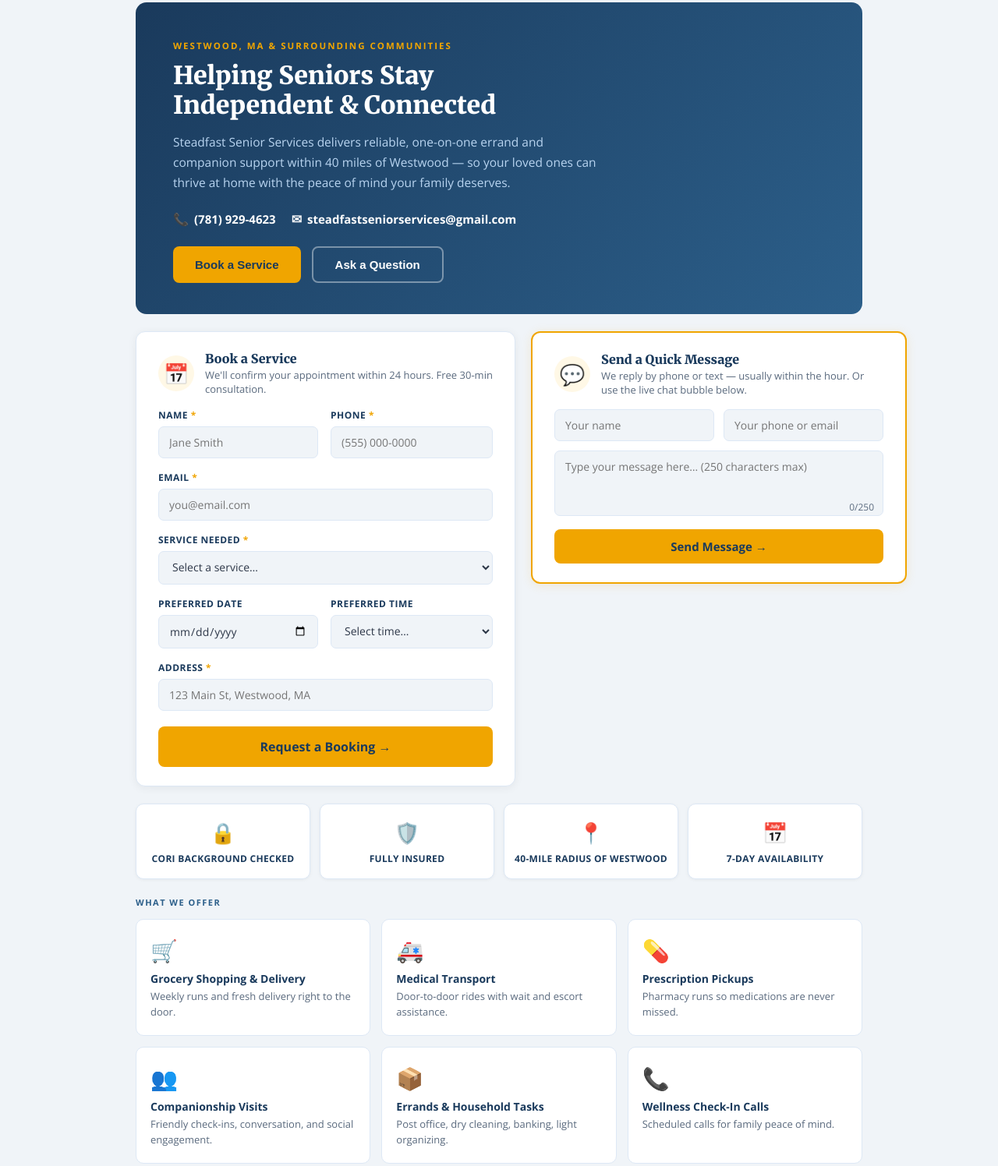
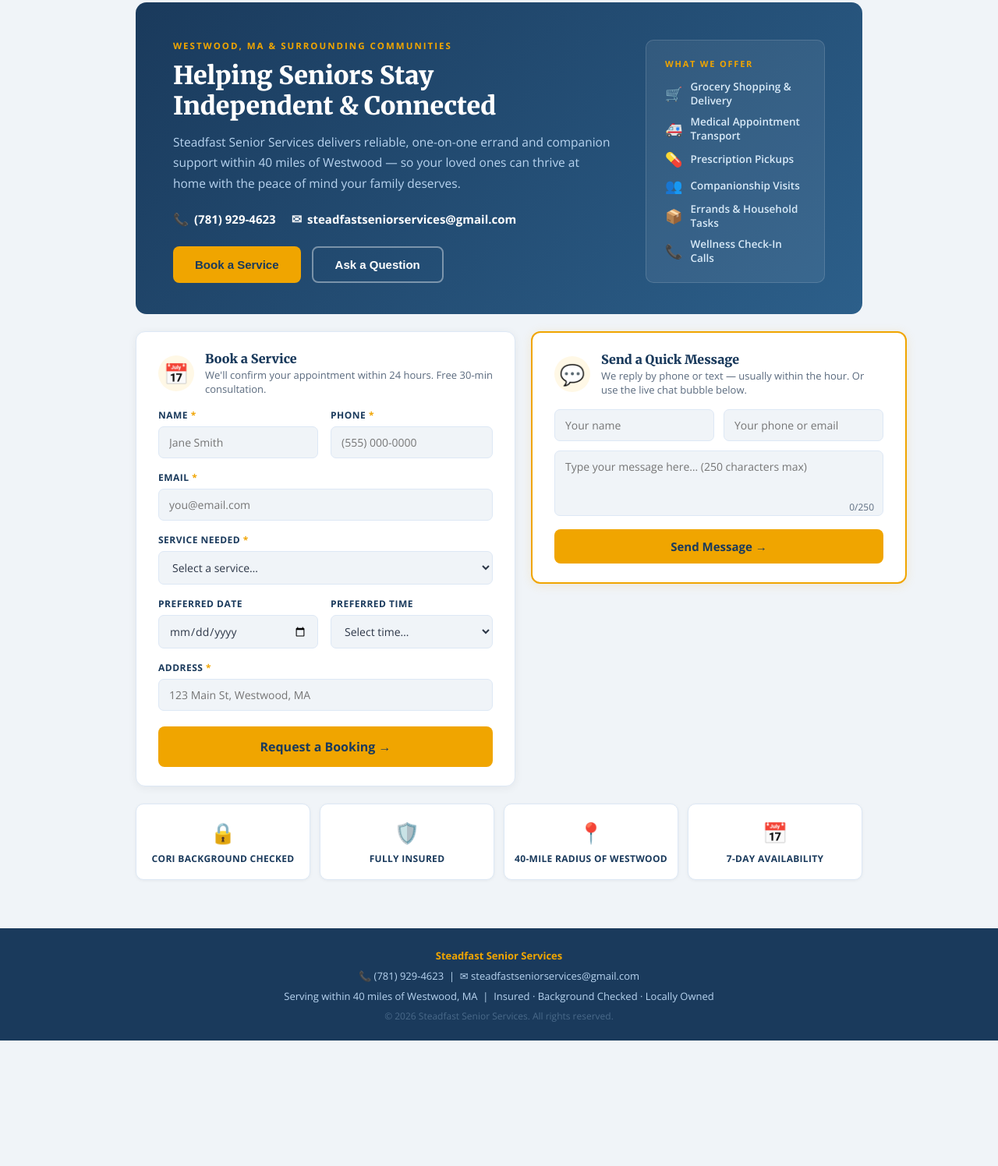
Before and after one commit to steadfast-services/errands, a plain HTML site: page index.html in a window 1280 px wide. Shown: the part 101-1597 px from the top of the page at 78% size. After the commit the page ends 1436 px from the top, so only its background shows below. Drawn offline with nearby package versions, Linux system fonts and the light colour scheme.

Commit message:
Move 'What We Offer' into hero panel right column
Add two-column layout to hero: left keeps headline/contact/CTAs, right shows services as icon+label bullet list in a frosted panel. Remove service preview card grid below booking panels.

Co-Authored-By: Claude Sonnet 4.6 <noreply@anthropic.com>

```diff
--- a/index.html
+++ b/index.html
@@ -111,6 +111,50 @@
       padding: 48px 48px 40px;
       color: white;
       margin-bottom: 22px;
+      display: flex;
+      gap: 40px;
+      align-items: center;
+    }
+
+    .hero-left { flex: 1 1 0; min-width: 0; }
+
+    .hero-right {
+      flex: 0 0 230px;
+      background: rgba(255,255,255,0.07);
+      border: 1px solid rgba(255,255,255,0.14);
+      border-radius: 10px;
+      padding: 22px 24px;
+    }
+
+    .hero-right-title {
+      font-size: 11px;
+      font-weight: 700;
+      text-transform: uppercase;
+      letter-spacing: 1.8px;
+      color: var(--gold);
+      margin-bottom: 14px;
+    }
+
+    .hero-services-list {
+      list-style: none;
+      display: flex;
+      flex-direction: column;
+      gap: 10px;
+    }
+
+    .hero-services-list li {
+      display: flex;
+      align-items: center;
+      gap: 10px;
+      font-size: 13.5px;
+      color: #d8eaf8;
+      font-weight: 600;
+      line-height: 1.3;
+    }
+
+    .hero-services-list li .hs-icon {
+      font-size: 18px;
+      flex-shrink: 0;
     }
 
     .eyebrow {
@@ -134,7 +178,6 @@
       font-size: 15.5px;
       color: #b8d4f0;
       line-height: 1.7;
-      max-width: 560px;
       margin-bottom: 22px;
     }
 
@@ -655,8 +698,9 @@
 
       main { padding: 24px 16px; }
 
-      .hero { padding: 32px 22px 28px; }
+      .hero { padding: 32px 22px 28px; flex-direction: column; }
       .hero h1 { font-size: 24px; }
+      .hero-right { flex: none; width: 100%; }
 
       .home-panels { grid-template-columns: 1fr; }
       .qm-fields { grid-template-columns: 1fr; }
@@ -693,6 +737,7 @@
   <section class="section active" id="home">
 
     <div class="hero">
+      <div class="hero-left">
         <div class="eyebrow">Westwood, MA &amp; Surrounding Communities</div>
         <h1>Helping Seniors Stay<br>Independent &amp; Connected</h1>
         <p>Steadfast Senior Services delivers reliable, one-on-one errand and companion support within 40 miles of Westwood — so your loved ones can thrive at home with the peace of mind your family deserves.</p>
@@ -703,6 +748,18 @@
         <div class="hero-ctas">
           <button class="btn-gold"    onclick="show('book')">Book a Service</button>
           <button class="btn-outline" onclick="show('inquire')">Ask a Question</button>
+        </div>
+      </div>
+      <div class="hero-right">
+        <div class="hero-right-title">What We Offer</div>
+        <ul class="hero-services-list">
+          <li><span class="hs-icon">🛒</span>Grocery Shopping &amp; Delivery</li>
+          <li><span class="hs-icon">🚑</span>Medical Appointment Transport</li>
+          <li><span class="hs-icon">💊</span>Prescription Pickups</li>
+          <li><span class="hs-icon">👥</span>Companionship Visits</li>
+          <li><span class="hs-icon">📦</span>Errands &amp; Household Tasks</li>
+          <li><span class="hs-icon">📞</span>Wellness Check-In Calls</li>
+        </ul>
       </div>
     </div>
 
@@ -828,39 +885,6 @@
       </div>
     </div>
 
-    <div class="section-label">What We Offer</div>
-    <div class="svc-preview-grid">
-      <div class="svc-preview-card">
-        <span class="sp-icon">🛒</span>
-        <strong>Grocery Shopping &amp; Delivery</strong>
-        <p>Weekly runs and fresh delivery right to the door.</p>
-      </div>
-      <div class="svc-preview-card">
-        <span class="sp-icon">🚑</span>
-        <strong>Medical Transport</strong>
-        <p>Door-to-door rides with wait and escort assistance.</p>
-      </div>
-      <div class="svc-preview-card">
-        <span class="sp-icon">💊</span>
-        <strong>Prescription Pickups</strong>
-        <p>Pharmacy runs so medications are never missed.</p>
-      </div>
-      <div class="svc-preview-card">
-        <span class="sp-icon">👥</span>
-        <strong>Companionship Visits</strong>
-        <p>Friendly check-ins, conversation, and social engagement.</p>
-      </div>
-      <div class="svc-preview-card">
-        <span class="sp-icon">📦</span>
-        <strong>Errands &amp; Household Tasks</strong>
-        <p>Post office, dry cleaning, banking, light organizing.</p>
-      </div>
-      <div class="svc-preview-card">
-        <span class="sp-icon">📞</span>
-        <strong>Wellness Check-In Calls</strong>
-        <p>Scheduled calls for family peace of mind.</p>
-      </div>
-    </div>
 
   </section>
 
```
Lines whose indentation alone changed are shown as unchanged.
